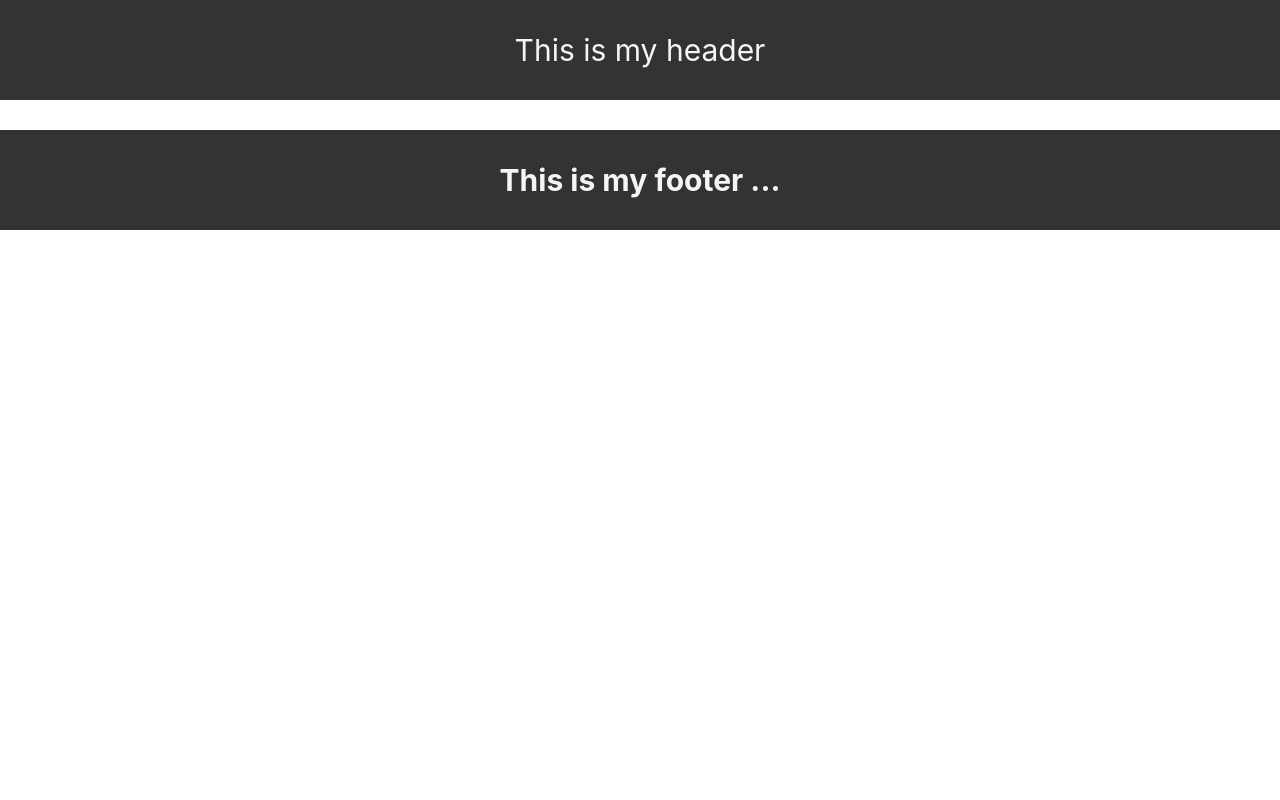
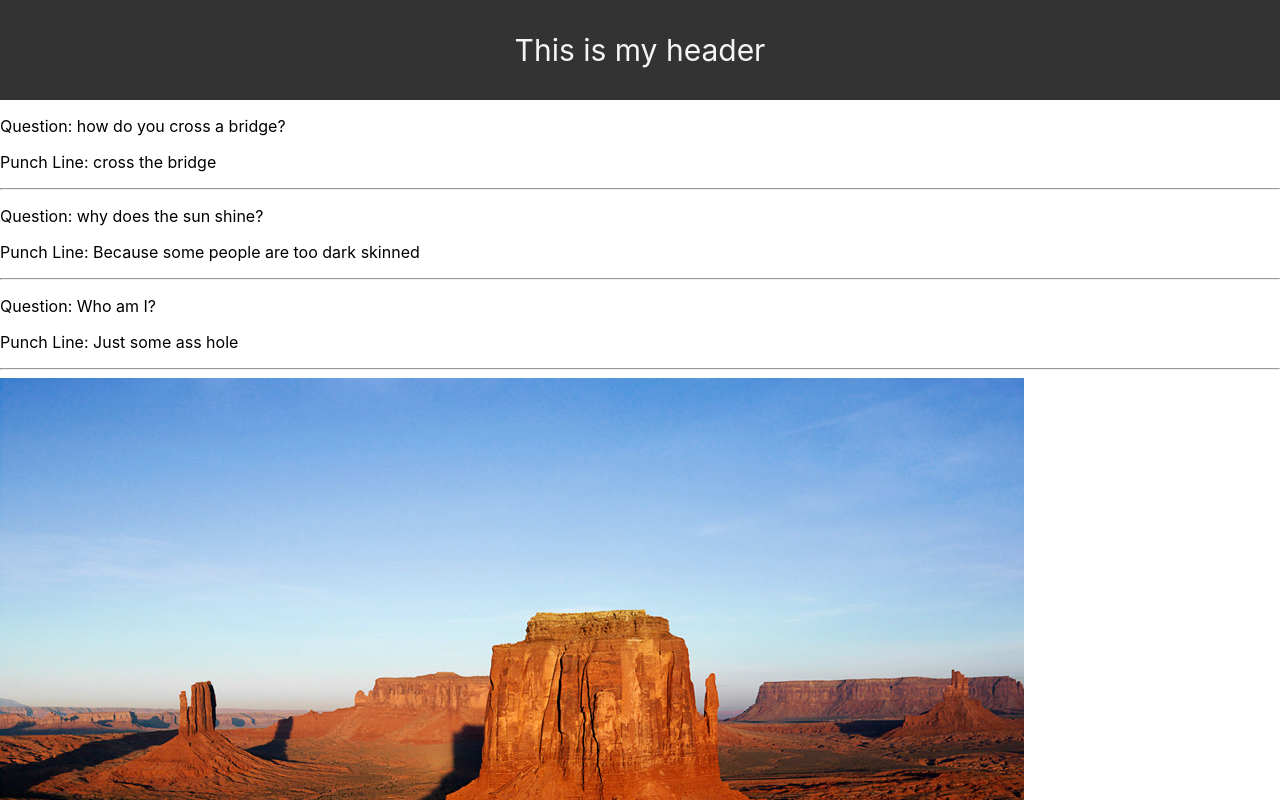
Before and after one commit to Oluwa-Femi/first-react, a React (Create React App) app: page / in a window 1280 px wide. Shown: the top 800 px of the page. Built offline with nearby package versions, Linux system fonts and the light colour scheme.

Commit message:
added props to Product component

```diff
--- a/src/App.js
+++ b/src/App.js
@@ -5,6 +5,7 @@ import Header from './components/Header'
 import ContactCard from './components/ContactCard'
 import Joke from './components/Joke'
 import jokesData from './JokesData'
+import productsData from './productsData'
 
 function App(){
     const jokeComponents = jokesData.map(joke => <Joke key={joke.id} question={joke.question} punchLine={joke.punchLine} />)
@@ -13,6 +14,10 @@ function App(){
         <div>
             <Header />
 
+            {jokeComponents}
+            <ContactCard
+            contact={{name: "Mr. Elvis Onobo", imgURL:"../Desert.jpg", phone: "08039101861", email:"victory.ebhohon@gmail.com"  }} />
+
             <Footer />
         </div>
     )
--- a/src/productsData.js
+++ b/src/productsData.js
@@ -12,3 +12,5 @@ const productsData = [
         description: "perfect for those who make a lot of mistakes"
     }
 ]
+
+export default productsData
```
Also changed, not shown: src/components/Product.js (added, +14 -0 lines).
